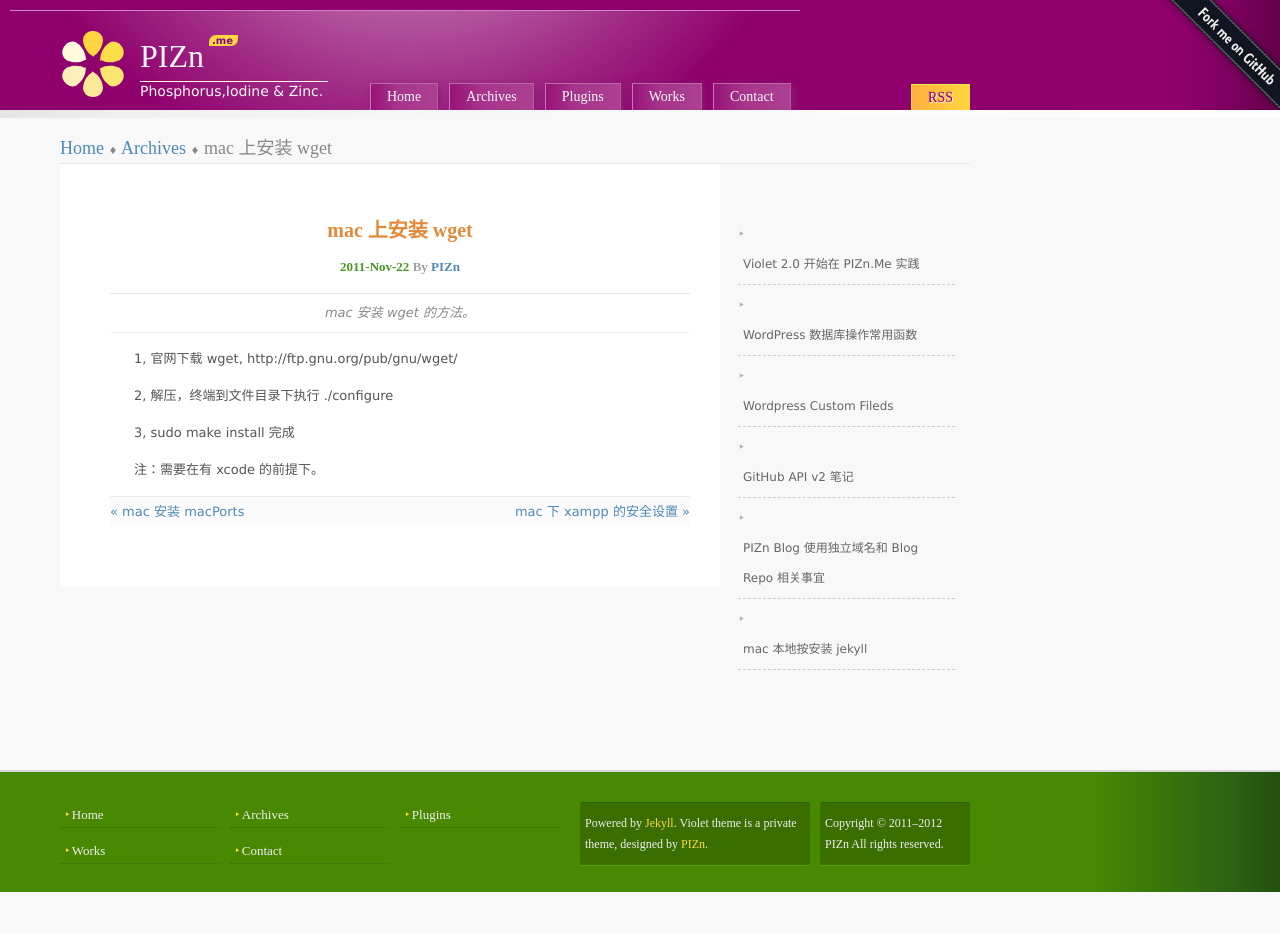
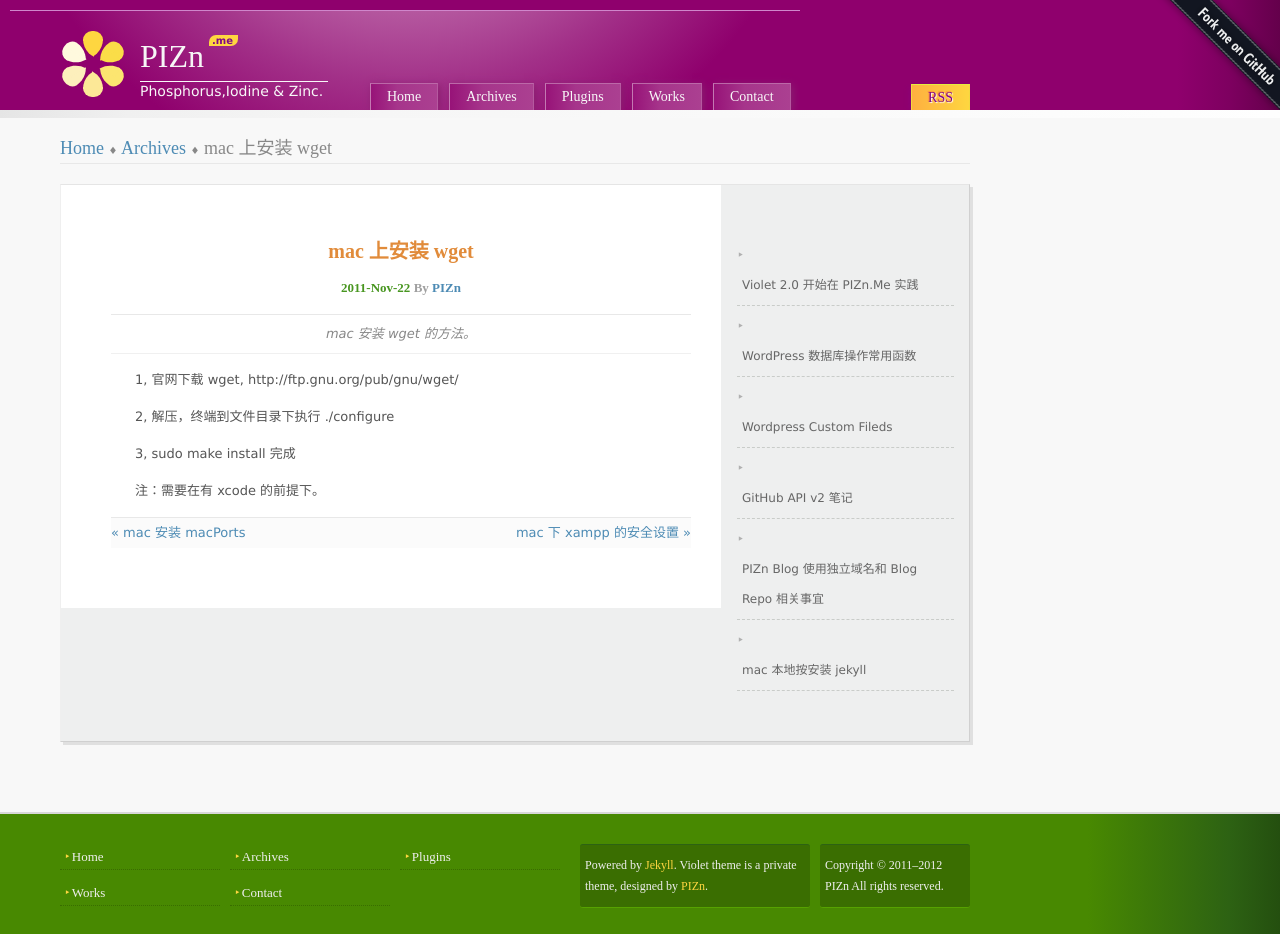
Before and after one commit to pizn/pizn.github.com, a Jekyll site: the page built from _posts/2011-11-22-mac-wget.md, in a window 1280 px wide. Built offline with Jekyll 4.4.1, drawn with Linux system fonts in a browser that asks for light colours; Markdown is read by kramdown in place of the engine named in the settings; comment, search, counter and statistics services are not loaded; before the commit the page ends 900 px from its top, so only the background shows below that.

Commit message:
add style

```diff
--- a/css/violet.css
+++ b/css/violet.css
@@ -859,6 +859,18 @@ p.v-my-face { padding-bottom: 0; margin-bottom: 10px;}
 }
 /** violet-post **/
 .violet-post { margin-left: 60px; margin-top: 15px; height: auto; min-height: 520px; }
+.violet-post-det {
+    margin: 20px 0;
+    background: #eeefef;
+    -moz-box-shadow: 3px 3px #e0e0e0;
+    -webkit-box-shadow: 3px 3px 0 #e0e0e0;
+    box-shadow: 3px 3px 0 #e0e0e0;
+    border-right: 1px solid #d0d0d0;
+    border-bottom: 1px solid #d0d0d0;
+    border-top: 1px solid #e5e5e5;
+    border-left: 1px solid #efefef;
+}
+
 .v-post-aside {
     float: right;
     margin: 0 0;
```
